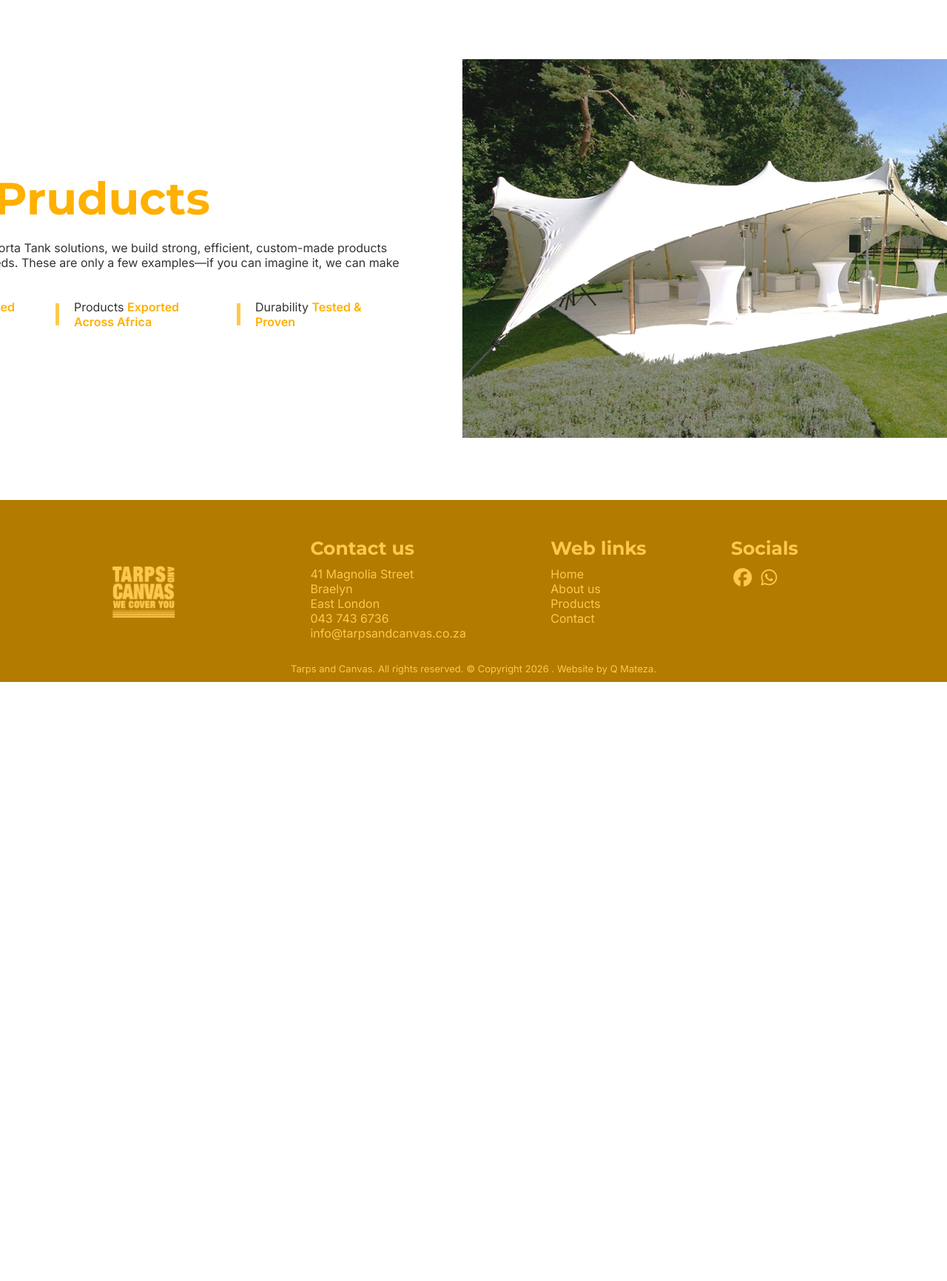
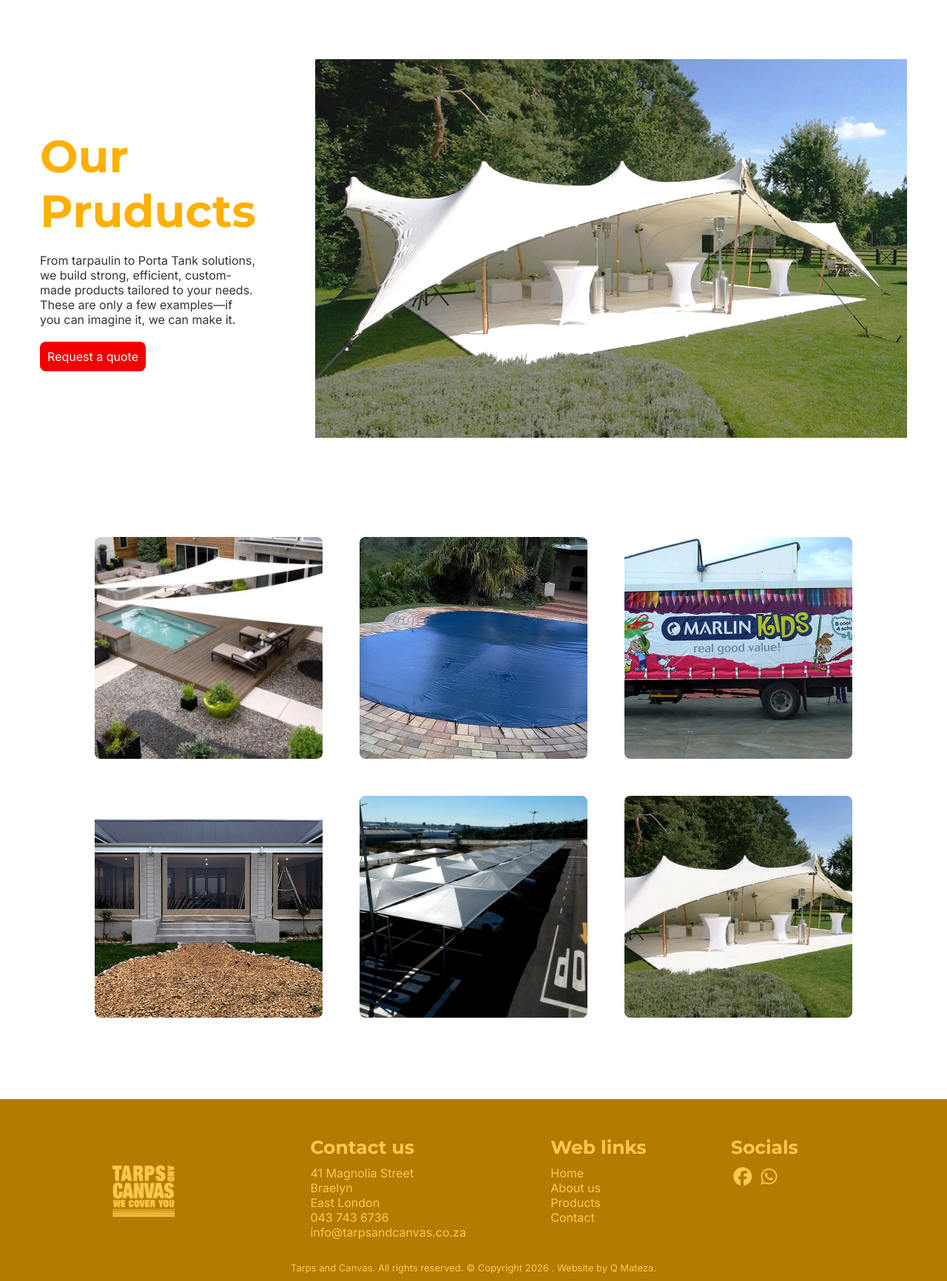
Before and after one commit to QMateza/tarpsandcanvas, a Django app: page /products/ in a window 1280 px wide; the page is wider, and only the part inside the window is pictured. Shown: the part 120-1852 px from the top of that part at 74% size. Before the commit the page ends 1042 px from the top of that part, so only its background shows below. Run offline with Django 5.2, Linux system fonts and the light colour scheme; some libraries are stand-ins or nearby versions.

Commit message:
Products page styling

```diff
--- a/static/styles/main.css
+++ b/static/styles/main.css
@@ -791,3 +791,31 @@
 }
 
 /* ----------------- PRODUCTS PAGE ----------------- */
+
+.products {
+  padding: 5rem 0;
+}
+
+.products-wrapper {
+  width: 80%;
+  min-height: 65rem;
+  margin: 0 auto var(--section-divider);
+  display: grid;
+  grid-template-columns: repeat(3, 1fr);
+  grid-template-rows: minmax(200px, 300px);
+  justify-content: space-around;
+  gap: 5rem;
+}
+
+.products-wrapper div {
+  position: relative;
+}
+
+.products-wrapper picture,
+.products-wrapper img {
+  width: 100%;
+  position: absolute;
+  inset: 0;
+  object-fit: cover;
+  border-radius: 8px;
+}
--- a/templates/products.html
+++ b/templates/products.html
@@ -9,17 +9,7 @@
         custom-made products tailored to your needs. These are only a few
         examples—if you can imagine it, we can make it.
       </p>
-      <div class="flex-hero-section-wrapper-text-third">
-        <p>
-          <span class="highlight-about">Black Female–Owned</span> Manufacturer
-        </p>
-        <div></div>
-        <p>
-          Products <span class="highlight-about">Exported Across Africa</span>
-        </p>
-        <div></div>
-        <p>Durability <span class="highlight-about">Tested & Proven</span></p>
-      </div>
+      <a href="" class="cta">Request a quote</a>
     </div>
     <div class="flex-hero-section-wrapper-image">
       <picture>
@@ -33,4 +23,68 @@
     </div>
   </div>
 </section>
+<section class="products">
+  <div class="products-wrapper">
+    <div>
+      <picture>
+        <source
+          media="(min-width:768px  )"
+          srcset="{% static 'img/IMG03.webp' %}"
+          type="image/webp"
+        />
+        <img src="" alt="" width="300px" height="300px" />
+      </picture>
+    </div>
+    <div>
+      <picture>
+        <source
+          media="(min-width:768px  )"
+          srcset="{% static 'img/IMG17.webp' %}"
+          type="image/webp"
+        />
+        <img src="" alt="" width="300px" height="300px" />
+      </picture>
+    </div>
+    <div>
+      <picture>
+        <source
+          media="(min-width:768px  )"
+          srcset="{% static 'img/IMG19.webp' %}"
+          type="image/webp"
+        />
+        <img src="" alt="" width="300px" height="300px" />
+      </picture>
+    </div>
+    <div>
+      <picture>
+        <source
+          media="(min-width:768px  )"
+          srcset="{% static 'img/IMG20.webp' %}"
+          type="image/webp"
+        />
+        <img src="" alt="" width="300px" height="300px" />
+      </picture>
+    </div>
+    <div>
+      <picture>
+        <source
+          media="(min-width:768px  )"
+          srcset="{% static 'img/IMG25.webp' %}"
+          type="image/webp"
+        />
+        <img src="" alt="" width="300px" height="300px" />
+      </picture>
+    </div>
+    <div>
+      <picture>
+        <source
+          media="(min-width:768px  )"
+          srcset="{% static 'img/IMG18.webp' %}"
+          type="image/webp"
+        />
+        <img src="" alt="" width="300px" height="300px" />
+      </picture>
+    </div>
+  </div>
+</section>
 {% endblock %}
```
Also changed, not shown: templates/contact.html (+21 -0 lines).
